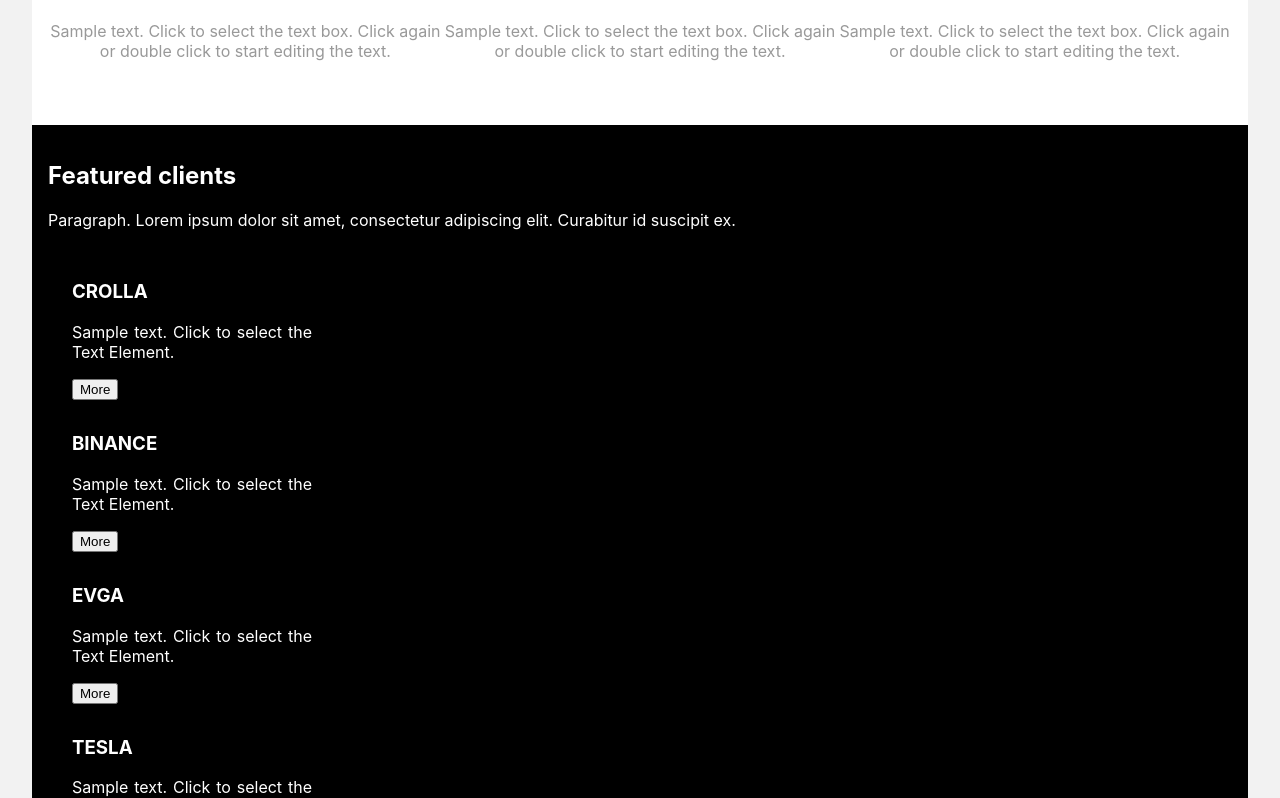
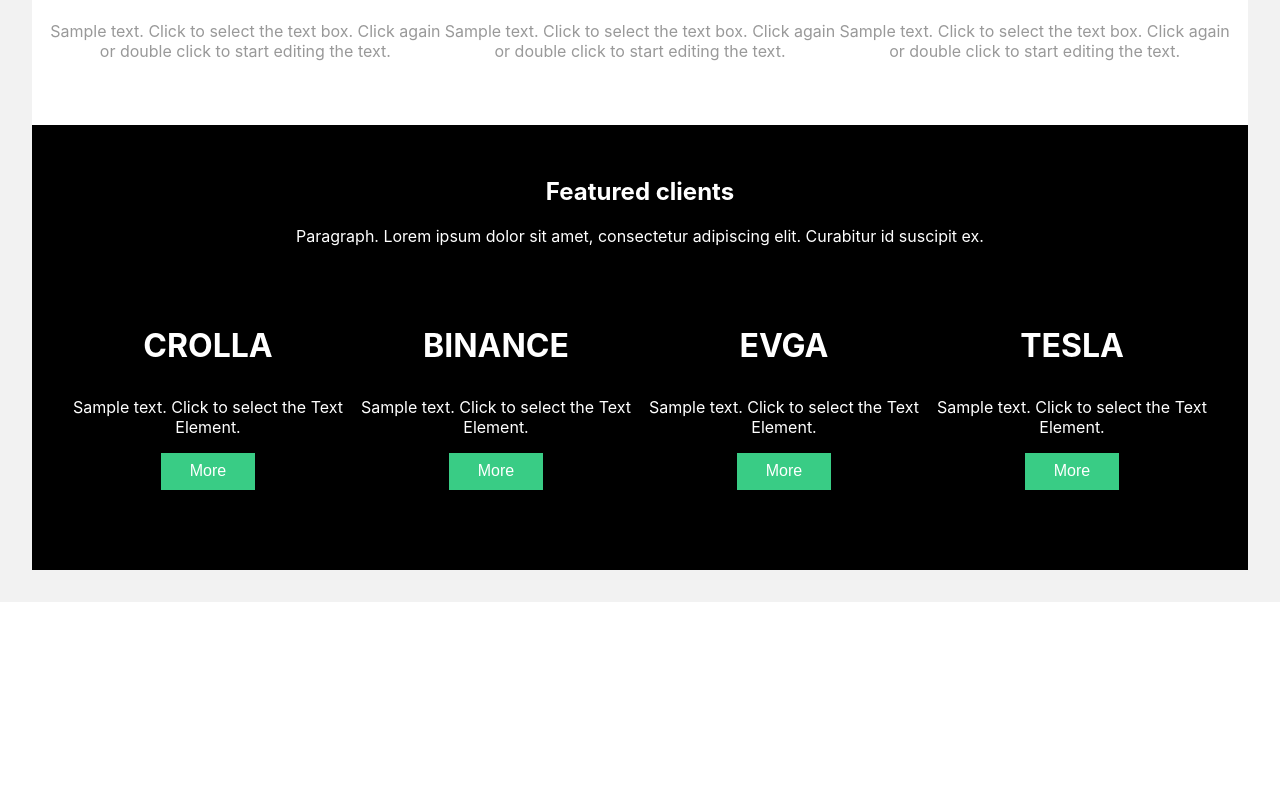
Before and after one commit to ashutoshbhandari5/CssProject, a Next.js app: page / in a window 1280 px wide. Shown: the part 1208-2006 px from the top of the page. After the commit the page ends 1810 px from the top, so only its background shows below. Built offline with nearby package versions, Linux system fonts and the light colour scheme.

Commit message:
added css for big screen

```diff
--- a/styles/components/About.css
+++ b/styles/components/About.css
@@ -46,19 +46,31 @@
 .clients {
   background-color: black;
   color: white;
-  padding: 1em;
+  padding: 2em;
   text-align: justify;
 }
+.members {
+  margin: 3em 0;
+}
 
-.members {
-  padding: 1em 1.5em;
-}
-.members > div {
-  width: 15em;
-  margin-bottom: 2em;
+.members > div > h3 {
+  font-size: 2em;
 }
 
 .members > div > button {
+  background-color: #39cc85;
+  border: none;
+  padding: 0.6em 1.8em;
+  color: white;
+  font-size: 1em;
+  cursor: pointer;
+  transition: all ease-in-out 0.1s;
+}
+.members > div > button:focus {
+  outline: none;
+}
+.members > div > button:hover {
+  opacity: 0.8;
 }
 
 @media screen and (min-width: 31.5em) {
@@ -87,4 +99,20 @@
   .item:last-child {
     margin-top: 3em;
   }
+
+  .clients {
+    text-align: center;
+  }
+
+  .members {
+    height: 100%;
+    width: 100%;
+    display: flex;
+    justify-content: center;
+    align-items: center;
+  }
+
+  .members > div {
+    margin: 0 0.5em;
+  }
 }
```
